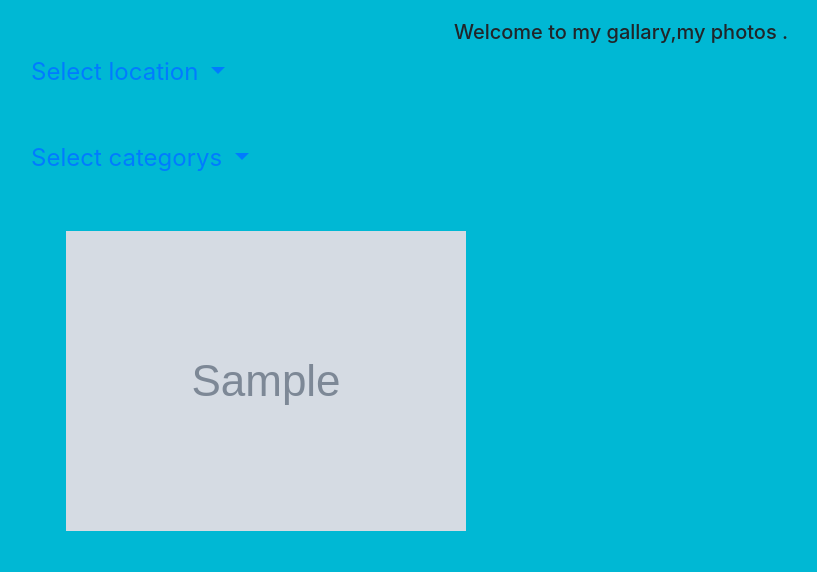
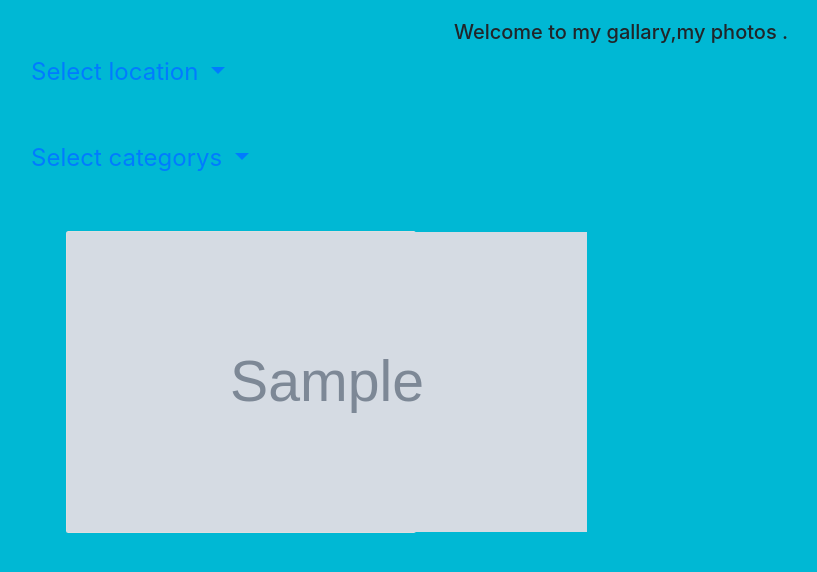
Before and after one commit to cliffnyendwe/my-gallary, a Django app: page / in a window 1280 px wide; the page is wider, and only the part inside the window is pictured. Shown: the part 73-645 px from the top of that part, without its empty margins (19-836 px from the left). Run offline with Django 3.2, Linux system fonts and the light colour scheme; tables that the repository leaves empty hold one stand-in row (values such as "Sample post"); grey boxes marked "Sample" are stand-in pictures; some libraries are stand-ins or nearby versions.

Commit message:
applied inline-styling

```diff
--- a/photos/templates/all-photos/base.html
+++ b/photos/templates/all-photos/base.html
@@ -28,10 +28,7 @@
     {% block content %} <h1 class='text-center'>photos for {{date|date:"l d-F Y"}}</h1> {%endblock%}
 
     {% block scripts %}
-    <script src="https://unpkg.com/masonry-layout@4/dist/masonry.pkgd.js"></script>
-    <script src="https://cdnjs.cloudflare.com/ajax/libs/popper.js/1.14.3/umd/popper.min.js"></script>
-    <script src="//ajax.googleapis.com/ajax/libs/jquery/1.6.1/jquery.min.js"></script>
-    <script src="/path/to/jquery.masonry.min.js"></script>
+    <script src="https://ajax.googleapis.com/ajax/libs/jquery/3.2.1/jquery.min.js"></script>
     {% bootstrap_javascript %}
     {% endblock %}
 </body>
--- a/photos/templates/index.html
+++ b/photos/templates/index.html
@@ -33,11 +33,17 @@
     </li>
 </ul>
 <div class="container">
+    <div class="row">
+        <div class="col-md-4">
+            <div class="card">
                 {% if images %}
                 {% for image in images %}
 
                 <!-- Image -->
-    <img class="gallery-item" src="{{image.image.url}}" alt="{{ image.name }}" data-toggle="modal" data-target="#a{{ image.id }}">
+                <img class="gallery-item" src="{{image.image.url}}" style="height:300px;width:520px" alt="{{ image.name }}" data-toggle="modal"
+                    data-target="#a{{ image.id }}">
+            </div>
+
 
             <div class="modal fade" id="a{{ image.id }}" tabindex="-1" role="dialog" aria-labelledby="exampleModalCenterTitle"
                 aria-hidden="true">
@@ -49,7 +55,7 @@
                 </div>
                 <div class="modal-body">
                     <div class='image-modal'>
-                <img src="{{image.image.url}}" alt="{{ image.name }}" data-toggle="modal" data-target="#exampleModalCenter">
+                        <img src="{{image.image.url}}" style="height:300px;width:520px" alt="{{ image.name }}" data-toggle="modal" data-target="#exampleModalCenter">
                     </div>
                     <br>
                     <div class='image'>
@@ -57,6 +63,7 @@
                     </div>
                 </div>
             </div>
+        </div>
         {% endfor %}
     </div>
     {% endif %}
```
Also changed, not shown: photos/migrations/0012_auto_20181208_0717.py (added). Lines whose indentation alone changed are shown as unchanged.
